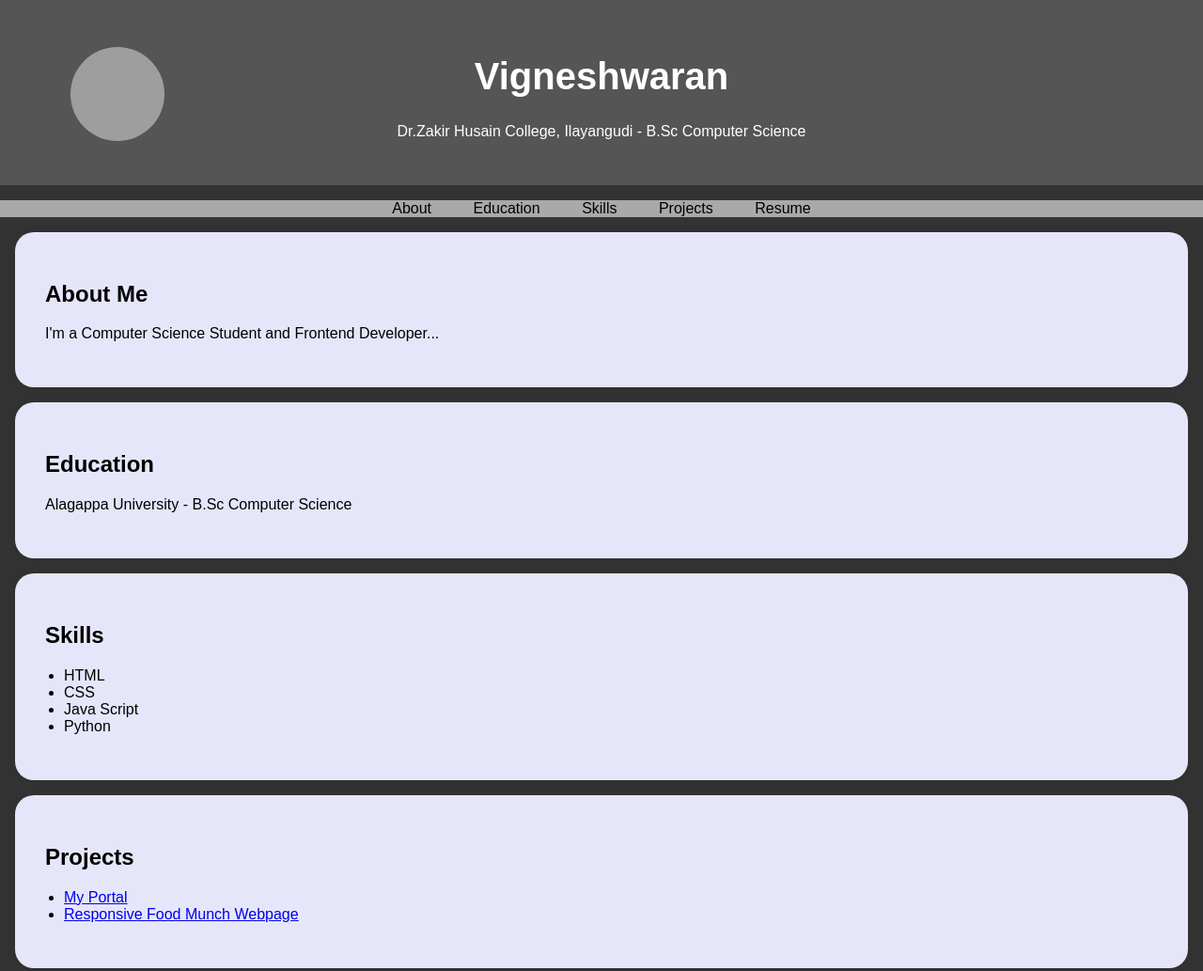
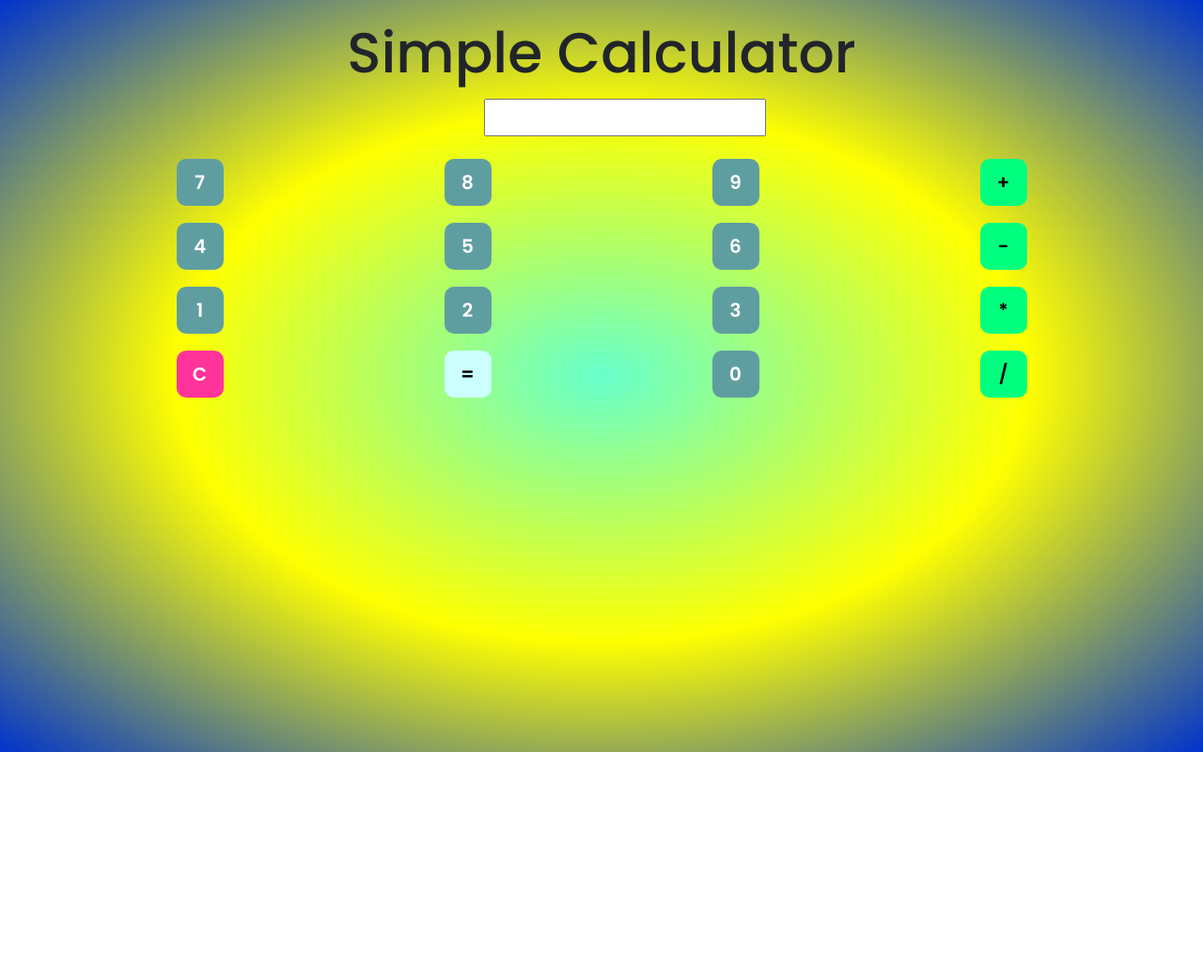
Before and after one commit to Vignesh5104/Digital-Portfolio, a plain HTML site: page index.html in a window 1280 px wide. Shown: the top 1033 px of the page at 94% size. After the commit the page ends 800 px from the top, so only its background shows below. Drawn offline with nearby package versions, Linux system fonts and the light colour scheme; grey boxes are pictures that could not be loaded.

Commit message:
Add files via upload

```diff
--- a/index.html
+++ b/index.html
@@ -1,186 +1,87 @@
 <!DOCTYPE html>
-<html>
+<html lang="en">
+
 <head>
-    <title>Vigneshwaran - Portfolio</title>
-    <style>
-        body {
-            font-family: Arial, sans-serif;
-            margin: 0;
-            padding: 0;
-            background-color: #333;
-        }
+    <meta charset="UTF-8" />
+    <meta name="viewport" content="width=device-width, initial-scale=1.0" />
+    <link rel="stylesheet" href="https://stackpath.bootstrapcdn.com/bootstrap/4.5.2/css/bootstrap.min.css" integrity="sha384-JcKb8q3iqJ61gNV9KGb8thSsNjpSL0n8PARn9HuZOnIxN0hoP+VmmDGMN5t9UJ0Z" crossorigin="anonymous" />
+    <script src="https://code.jquery.com/jquery-3.5.1.slim.min.js" integrity="sha384-DfXdz2htPH0lsSSs5nCTpuj/zy4C+OGpamoFVy38MVBnE+IbbVYUew+OrCXaRkfj" crossorigin="anonymous"></script>
+    <script src="https://cdn.jsdelivr.net/npm/popper.js@1.16.1/dist/umd/popper.min.js" integrity="sha384-9/reFTGAW83EW2RDu2S0VKaIzap3H66lZH81PoYlFhbGU+6BZp6G7niu735Sk7lN" crossorigin="anonymous"></script>
+    <script src="https://stackpath.bootstrapcdn.com/bootstrap/4.5.2/js/bootstrap.min.js" integrity="sha384-B4gt1jrGC7Jh4AgTPSdUtOBvfO8shuf57BaghqFfPlYxofvL8/KUEfYiJOMMV+rV" crossorigin="anonymous"></script>
 
-        header {
-            background-color: #555;
-            color: #fff;
-            text-align: center;
-            padding: 2rem 0;
-            position: relative; /* Add this */
-        }
+    <title>Simple Calculator</title>
+    <link rel="stylesheet" href="style.css" />
+</head>
 
-        .header-content h1 {
-            font-size: 2.5rem;
-        }
+<body>
+    <h1>Simple Calculator</h1>
+    <div class="d-flex flex-row justify-content-center">
+        <input type="text" id="display" readonly />
+    </div>
 
-        /* Add styles for the round profile picture */
-        .profile-picture {
-            width: 100px; /* Adjust the size as needed */
-            height: 100px;
-            border-radius: 75%; /* Create a circular shape */
-            object-fit: cover; /* To ensure the image fills the circular area */
-            position: absolute; /* Add this */
-            top: 50px; /* Adjust top position as needed */
-            left: 75px; /* Adjust left position as needed */
-        }
+    <div class="container">
+        <div class="row">
+            <div class="col-3">
+                <button onclick="appendtoDisplay('7')">7</button>
+            </div>
+            <div class="col-3">
+                <button onclick="appendtoDisplay('8')">8</button>
+            </div>
+            <div class="col-3">
+                <button onclick="appendtoDisplay('9')">9</button>
+            </div>
+            <div class="col-3">
+                <button onclick="appendtoDisplay('+')" id="o-button">+</button>
+            </div>
 
-        nav {
-            background-color: darkgray;
-            color: black;
-            text-align: center;
-        }
 
-        nav ul {
-            list-style-type: none;
-            padding: 0;
-        }
+            <div class="col-3">
+                <button onclick="appendtoDisplay('4')">4</button>
+            </div>
+            <div class="col-3">
+                <button onclick="appendtoDisplay('5')">5</button>
+            </div>
+            <div class="col-3">
+                <button onclick="appendtoDisplay('6')">6</button>
+            </div>
+            <div class="col-3">
+                <button onclick="appendtoDisplay('-')" id="o-button">-</button>
+            </div>
 
-        nav ul li {
-            display: inline;
-            margin: 0 20px;
-        }
 
-        nav ul li a {
-            text-decoration: none;
-            color: black;
-        }
 
-        .section-content {
-            background-color: lavender;
+            <div class="col-3">
+                <button onclick="appendtoDisplay('1')">1</button>
+            </div>
+            <div class="col-3">
+                <button onclick="appendtoDisplay('2')">2</button>
+            </div>
+            <div class="col-3">
+                <button onclick="appendtoDisplay('3')">3</button>
+            </div>
+            <div class="col-3">
+                <button onclick="appendtoDisplay('*')" id="o-button">*</button>
+            </div>
 
-            padding: 2rem;
-            margin: 1rem;
-            border-radius: 20px;
-            box-shadow: 0 0 10px rgba(0, 0, 0, 0.1);
-            text-align: justify;
-        }
 
-        .download-button {
-            background-color: #333;
-            color: #fff;
-            padding: 0.5rem 1rem;
-            text-decoration: none;
-            border-radius: 20px;
-            display: inline-block;
-            margin-top: 10px;
-            align-self: center;
-        }
+            <div class="col-3">
+                <button onclick="clearDisplay()" id="c-button">C</button>
+            </div>
+            <div class="col-3">
+                <button onclick="calculateResult()" id="res-button">=</button>
+            </div>
+            <div class="col-3">
+                <button onclick="appendtoDisplay('0')">0</button>
+            </div>
+            <div class="col-3">
+                <button onclick="appendtoDisplay('/')" id="o-button">/</button>
+            </div>
 
-        .download-button:hover {
-            background-color: #555;
-        }
+        </div>
+    </div>
 
-        footer {
-            text-align: center;
-            padding: 1rem 0;
-            background-color: #333;
-            color: #fff;
-        }
 
-        ul {
-            list-style-type: disc;
-            padding-left: 20px;
-        }
-    </style>
-</head>
-<body>
-    <header>
-        <div class="header-content">
-            <!-- Add your profile picture here -->
-            <img src="https://res.cloudinary.com/dxtmy0dw4/image/upload/v1694522938/My_Photo-modified_vplc4j.png" alt="Your Profile Picture" class="profile-picture">
-            <h1>Vigneshwaran</h1>
-            <p>Dr.Zakir Husain College, Ilayangudi - B.Sc Computer Science</p>
-        </div>
-    </header>
+    <script src="script.js" type="text/javascript"></script>
+</body>
 
-    <nav>
-        <ul>
-            <li><a href="#about">About</a></li>
-            <li><a href="#education">Education</a></li>
-            <li><a href="#skills">Skills</a></li>
-            <li><a href="#projects">Projects</a></li>
-            <li><a href="#resume">Resume</a></li>
-        </ul>
-    </nav>
-
-    <section id="about">
-        <div class="section-content">
-            <h2>About Me</h2>
-            <p>I'm a Computer Science Student and Frontend Developer...</p>
-        </div>
-    </section>
-
-    <section id="education">
-        <div class="section-content">
-            <h2>Education</h2>
-            <p>Alagappa University  -  B.Sc Computer Science</p>
-        </div>
-    </section>
-
-    <section id="skills">
-        <div class="section-content">
-            <h2>Skills</h2>
-            <ul>
-                <li>HTML</li>
-                <li>CSS</li>
-                <li>Java Script</li>
-                <li>Python</li>
-            </ul>
-        </div>
-    </section>
-
-    <section id="projects">
-        <div class="section-content">
-            <h2>Projects</h2>
-            <ul>
-                <li><a href="https://vigneshportal1.ccbp.tech/">My Portal</a></li>
-                <li><a href="https://vigneshfoodmun.ccbp.tech/">Responsive Food Munch Webpage</a></li>
-                <!-- Add more project links here -->
-            </ul>
-        </div>
-    </section>
-
-    <section id="resume">
-
-        <div class="section-content">
-            <center>
-            <h2>Resume</h2>
-            <a href="https://drive.google.com/file/d/1tv4UsaXUSGWiPjBqutsEekTyLLXb29hR/view?usp=drive_link" target="_blank" class="download-button">Download CV</a>
-        </center>
-        </div>
-
-    </section>
-
-    <footer>
-        <p>&copy; 2023 Vigneshwaran</p>
-    </footer>
-
-    <script>
-        // Smooth scrolling to section when clicking on navigation links
-        document.querySelectorAll('a[href^="#"]').forEach(anchor => {
-            anchor.addEventListener('click', function(e) {
-                e.preventDefault();
-
-                const targetId = this.getAttribute('href').substring(1);
-                const targetElement = document.getElementById(targetId);
-
-                if (targetElement) {
-                    window.scrollTo({
-                        top: targetElement.offsetTop,
-                        behavior: 'smooth'
-                    });
-                }
-            });
-        });
-    </script>
-</body>
 </html>
--- /dev/null
+++ b/script.js
@@ -0,0 +1,18 @@
+function appendtoDisplay(value) {
+    document.getElementById("display").value += value;
+}
+
+function clearDisplay() {
+    document.getElementById("display").value = '';
+}
+
+function calculateResult() {
+    const display = document.getElementById("display").value;
+
+    try {
+        const result = eval(display);
+        document.getElementById("display").value = result;
+    } catch (error) {
+        document.getElementById("display").value = 'Error';
+    }
+}
--- /dev/null
+++ b/style.css
@@ -0,0 +1,84 @@
+@import url('https://fonts.googleapis.com/css2?family=Poppins:wght@300;400;500;600&display=swap');
+
+
+body {
+    background-image: radial-gradient(#66ffcc, #ffff00, #0033cc);
+    height: 100vh;
+    background-size: cover;
+    font-family: 'Poppins', sans-serif;
+    padding: 20px;
+    text-align: center;
+
+}
+
+input {
+
+    margin-top: 5px;
+    margin-bottom: 10px;
+    margin-left: 50px;
+    height: 40px;
+    width: 300px;
+}
+
+h1 {
+    font-size: 60px;
+
+}
+
+div {
+    margin-bottom: 10px;
+}
+
+button {
+    height: 50px;
+    width: 50px;
+    margin: 4px 20px;
+    border-radius: 10px;
+    background-color: cadetblue;
+    color: white;
+    font-weight: bold;
+    font-size: 20px;
+    border-style: none;
+}
+
+button:hover {
+    background-color: #ccffff;
+    color: black;
+}
+
+button:focus {
+    border-style: none;
+    border-width: 0px;
+    border-radius: 10px;
+    background-color: #ccffff;
+    color: black;
+}
+
+#c-button {
+    background-color: #ff3399;
+}
+
+#c-button:hover {
+    background-color: #ccffff;
+    color: black;
+}
+
+#o-button {
+    background-color: springgreen;
+    color: black;
+}
+
+#o-button:hover {
+    background-color: #ccffff;
+    color: black;
+}
+
+#res-button {
+    background-color: #ccffff;
+    color: black;
+}
+
+#res-button:hover {
+    background-color: cadetblue;
+    color: black;
+}
```
